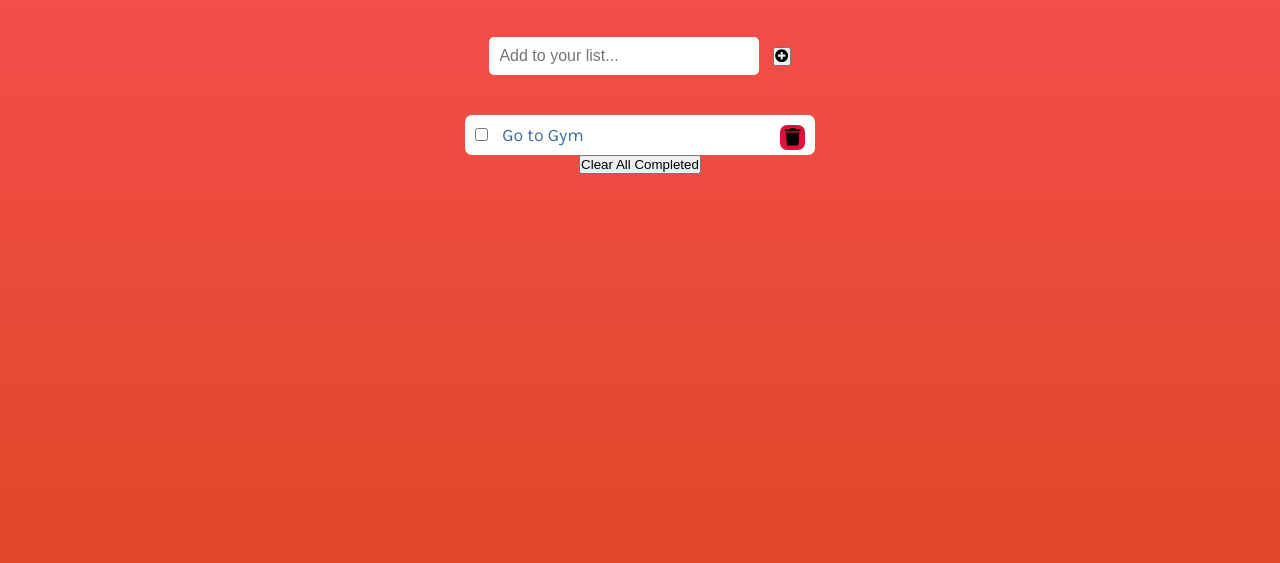
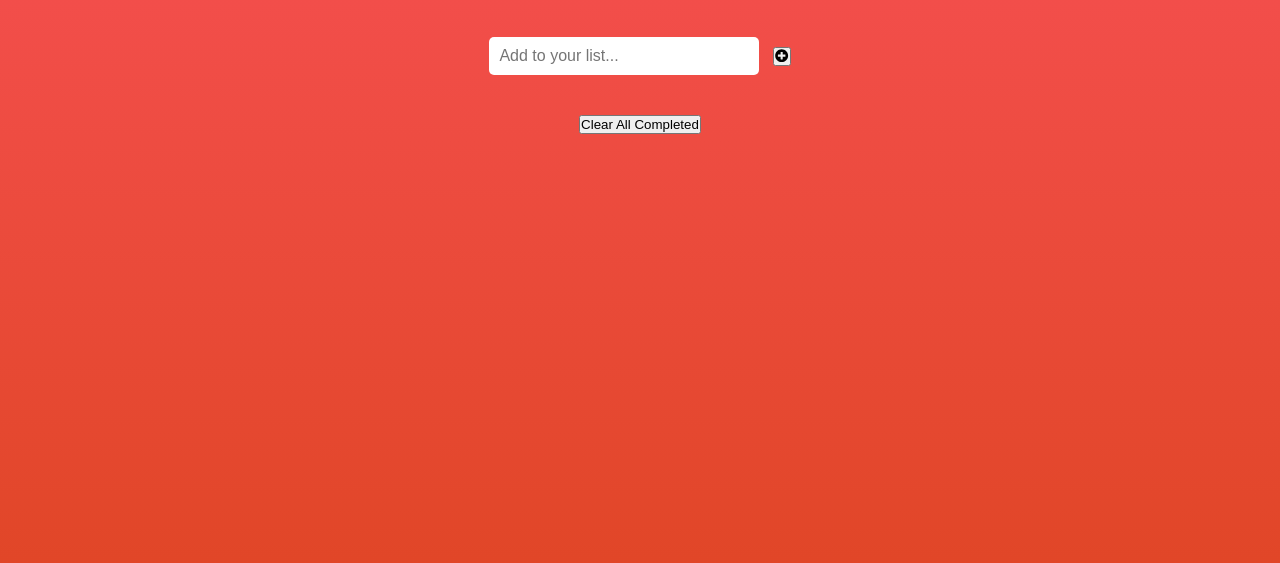
Before and after one commit to ixboy/ToDoList, a website built with webpack: page src/index.html in a window 1280 px wide. Shown: the part 79-642 px from the top of the page. Built offline with nearby package versions, Linux system fonts and the light colour scheme.

Commit message:
delete dummy item

```diff
--- a/src/index.html
+++ b/src/index.html
@@ -10,8 +10,8 @@
 <body>
   <div class="container">
     <h1 class="title">To Do list</h1>
-    <section class="todo-form">
-      <form>
+    <section class="form-sec">
+      <form class='todo-form'>
         <input type="text" name="text" class="todo-input" placeholder="Add to your list..." />
         <button class="add-btn" type="submit">
           <i class="fas fa-plus-circle"></i>
@@ -20,12 +20,6 @@
     </section>
     <section class="items-sec">
       <ul class="todo-items">
-        <!-- dummy item -->
-        <li class="item" data-key="1594003133171">
-          <input class="checkbox" type="checkbox">
-          <a>Go to Gym</a>
-          <button class="delete-button"><i class="fas fa-trash"></i></button>
-        </li>
       </ul>
     </section>
     <button type="submit" class="clear-completed">Clear All Completed</button>
```
